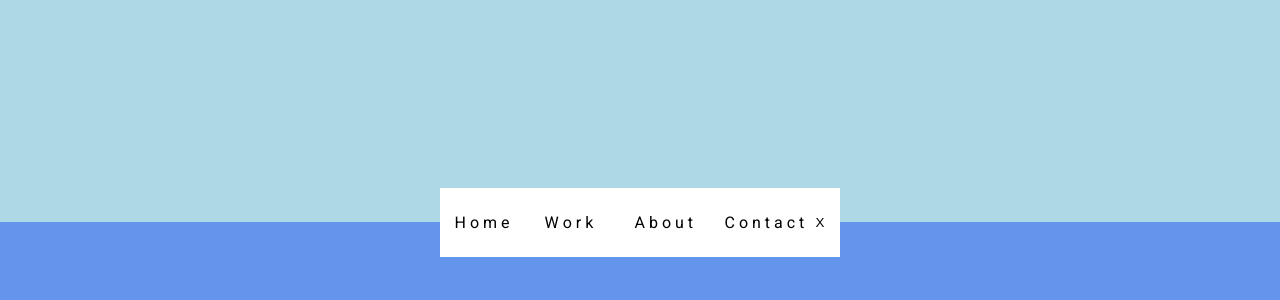
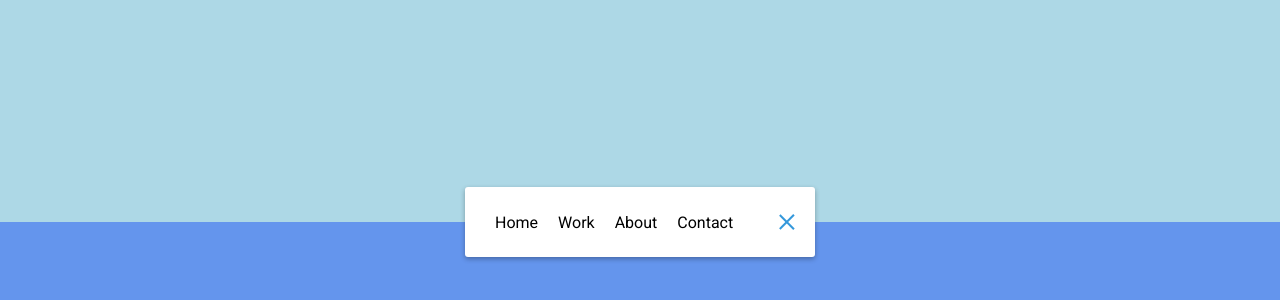
Before and after one commit to Hammers/50-projects, a plain HTML site: page day14-animated-navigation/index.html in a window 1280 px wide. Shown: the part 178-478 px from the top of the page. Drawn offline with Linux system fonts and the light colour scheme.

Commit message:
Tweaked day 14 animation

```diff
--- a/day14-animated-navigation/index.html
+++ b/day14-animated-navigation/index.html
@@ -7,12 +7,17 @@
     <title>Animated Navigation</title>
 </head>
 <body>
-    <nav class="nav">
-        <div class="nav-item">Home</div>
-        <div class="nav-item">Work</div>
-        <div class="nav-item">About</div>
-        <div class="nav-item">Contact</div>
-        <button>X</button>
+    <nav class="nav active" id="nav">
+        <ul>
+            <li><a href="#">Home</a></li>
+            <li><a href="#">Work</a></li>
+            <li><a href="#">About</a></li>
+            <li><a href="#">Contact</a></li>
+        </ul>
+        <button class="icon" id="toggle">
+            <span class="line line1"></span>
+            <span class="line line2"></span>
+        </button>
     </nav>
     <script src="script.js"></script>
 </body>
--- a/day14-animated-navigation/script.js
+++ b/day14-animated-navigation/script.js
@@ -1,22 +1,13 @@
-const navItems = document.querySelectorAll('.nav-item');
-const button = document.querySelector('.nav button')
+const navItems = document.querySelectorAll('.nav li');
+const button = document.querySelector('.icon')
+const nav = document.querySelector('.nav');
+
+for(let i = 0; i < navItems.length; i++)
+{
+    navItems[i].style.transitionDuration = `${(navItems.length - i) * 100}ms`;
+}
 
 
-for(let label of navItems) {
-    label.innerHTML = label.innerText
-        .split('')
-        .map((letter, idx) => (
-            `<span style="transition-delay: ${idx * 50}ms">
-            ${letter}
-            </span>`
-        ))
-        .join('')
-}
-
 button.addEventListener('click',() => {
-    let timeout = 0
-    for(let navItem of navItems) {
-        setTimeout(function(){navItem.classList.toggle('hidden');},timeout);
-        timeout += 200
-    }
+    nav.classList.toggle('active');
 })
--- a/day14-animated-navigation/style.css
+++ b/day14-animated-navigation/style.css
@@ -19,26 +19,81 @@ body {
 .nav {
     display: flex;
     background-color: #fff;
-    padding: 20px 10px;
+    padding: 20px;
+    width: 80px;
+    align-items: center;
+    justify-content: center;
+    border-radius: 3px;
+    box-shadow: 0 2px 5px rgba(0,0,0,0.3);
+    transition: width 1s ease;
 }
 
-.nav-item {
-    margin: 5px;
-    width: 80px;
-    transition: width .2s linear;
+.nav.active {
+    width: 350px;
+}
+
+.nav ul {
+    display: flex;
+    list-style-type: none;
+    margin: 0;
+    padding: 0;
+    width: 0;
+    transition: width 1s ease;
     color: rgb(0,0,0);
 }
 
-.nav-item span {
-    margin: 0;
-    padding: 0;
-    transition: color .1s linear;
+.nav.active ul {
+    width: 100%;
 }
 
-.nav button {
+.nav ul li {
+    opacity: 0;
+    transition: opacity .6s linear;
+}
+
+.nav.active ul li {
+    opacity: 1;
+}
+
+.nav ul a {
+    position: relative;
+    color: #000;
+    text-decoration: none;
+    margin: 0 10px;
+}
+
+.icon {
     outline: none;
-    background: transparent;
+    background: #fff;
     border: none;
+    cursor: pointer;
+    padding: 0;
+    position: relative;
+    height: 30px;
+    width: 30px;
+}
+
+.icon .line {
+    background-color: #3498db;
+    height: 2px;
+    width: 20px;
+    position: absolute;
+    top: 10px;
+    left: 5px;
+    transition: transform 1s ease;
+}
+
+.icon .line2 {
+    top: auto;
+    bottom: 10px;
+}
+
+.nav.active .line1 {
+    transform: rotate(-765deg) translateY(5.5px);
+}
+
+.nav.active .line2 {
+    transform: rotate(765deg) translateY(-5.5px);
 }
 
 .nav-item.hidden {
```
